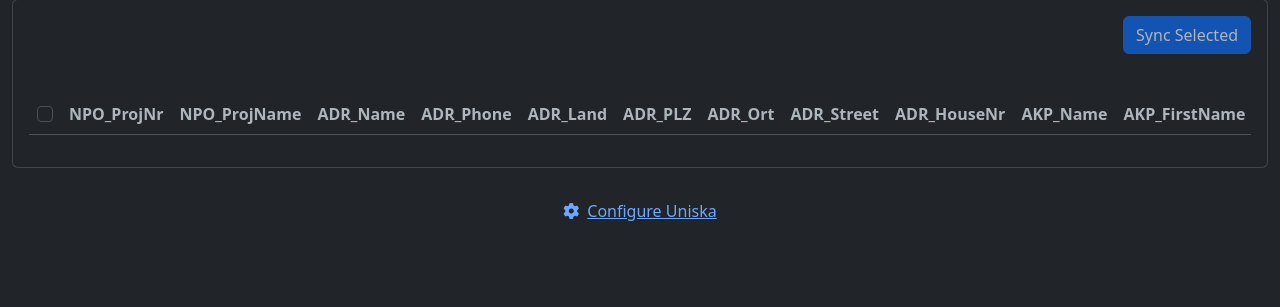
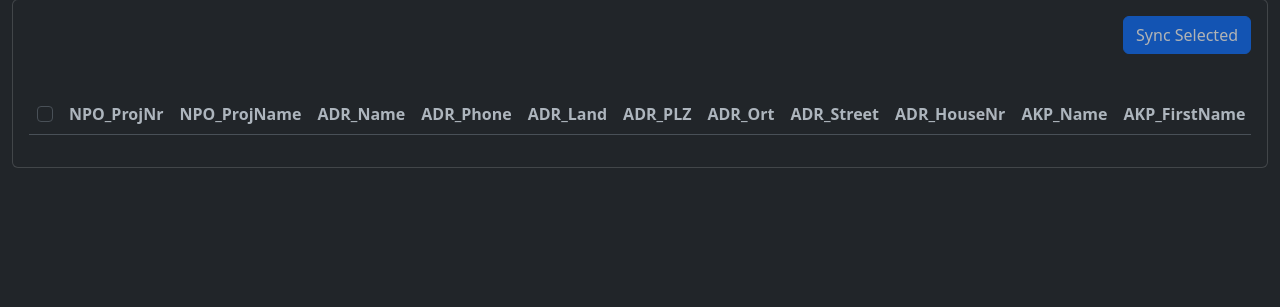
Before and after one commit to douthi/AbareportRepl, a Flask app: page /uniska in a window 1280 px wide. Shown: the part 435-742 px from the top of the page. Run offline with Flask 3, Linux system fonts and the light colour scheme; data that the repository does not hold is empty.

Commit message:
Assistant checkpoint: Remove config link from footer
Assistant generated file changes:
- templates/index.html: Remove config link from footer

---

User prompt:

remove link in footer of frontend

```diff
--- a/templates/index.html
+++ b/templates/index.html
@@ -209,9 +209,6 @@
         </div>
 
         <footer class="mt-4 text-center">
-            <a href="/{{ company }}/config" class="btn btn-link">
-                <i class="fas fa-cog me-2"></i>Configure {{ company|title }}
-            </a>
         </footer>
     </div>
 
```
